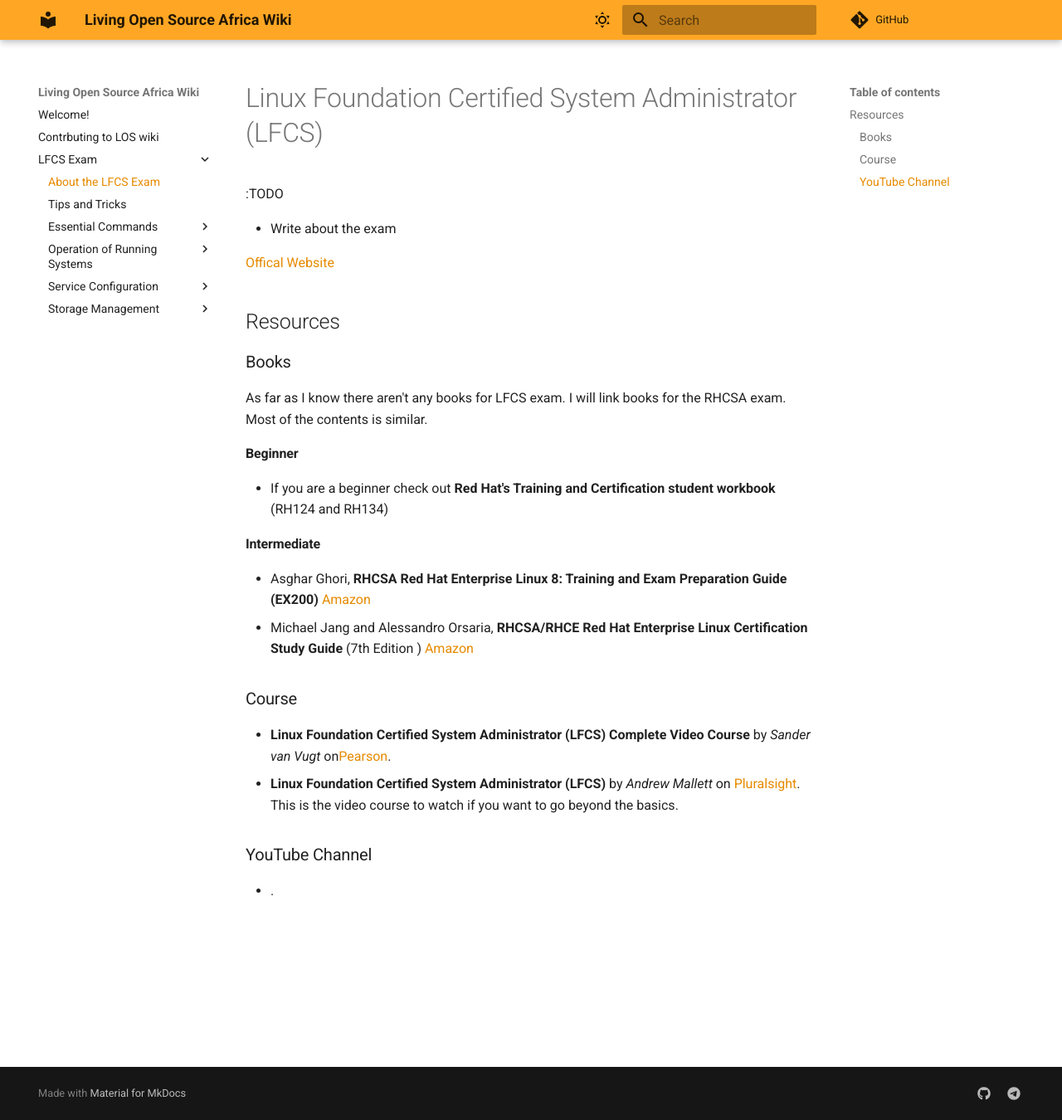
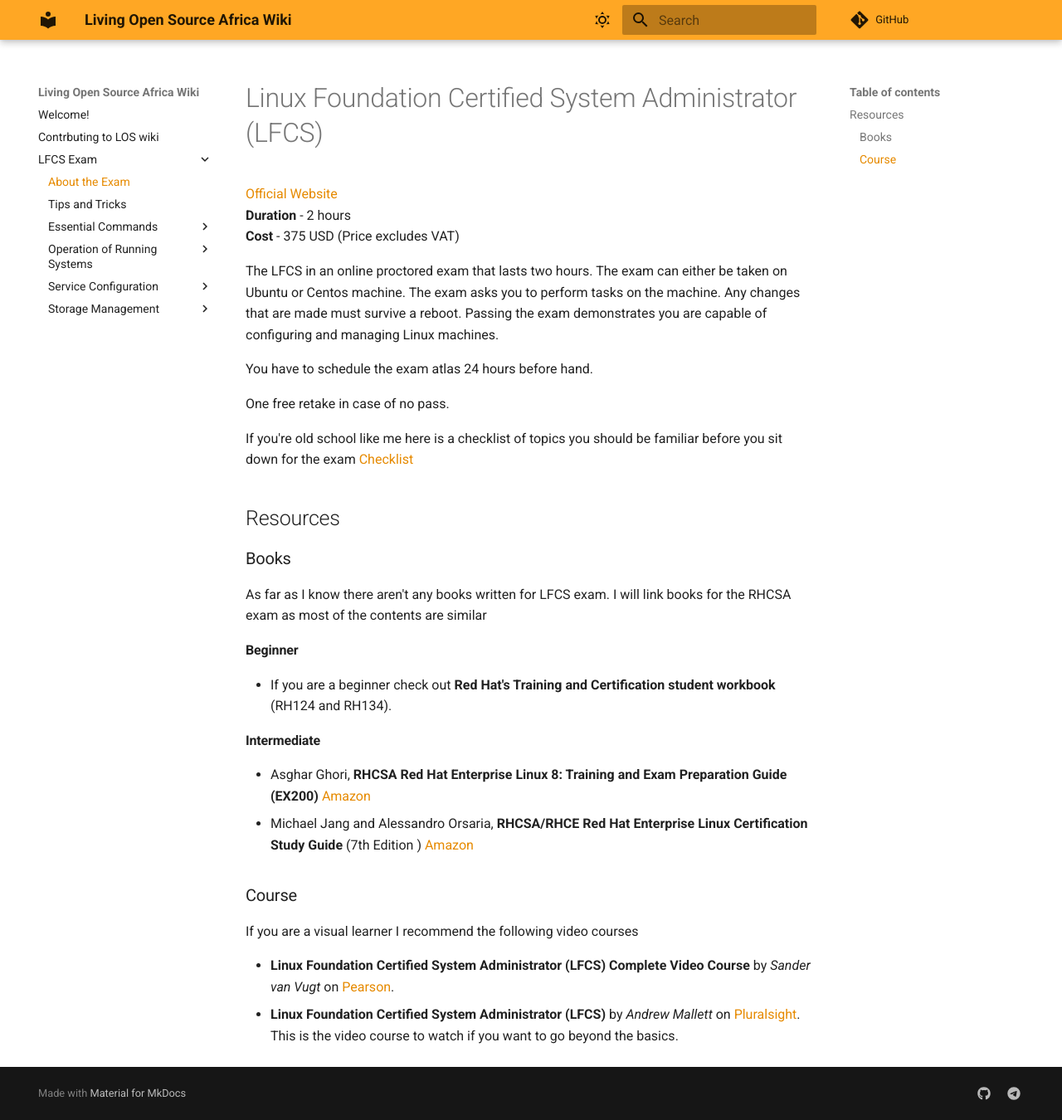
Before and after one commit to living-opensource-africa/wiki, an MkDocs documentation site: the page built from docs/LFCS Exam/lfcs-exam.md, in a window 1280 px wide and 1350 px high. Shown: the whole window at 83% size. Built offline with MkDocs 1.6.1 and Material for MkDocs 9.7.7, drawn with Linux system fonts in a browser that asks for light colours; comment, search, counter and statistics services are not loaded.

Commit message:
docs: update lfcs exam introduction

```diff
--- a/docs/LFCS Exam/lfcs-exam.md
+++ b/docs/LFCS Exam/lfcs-exam.md
@@ -7,20 +7,24 @@
 ---
 
 # Linux Foundation Certified System Administrator (LFCS)
+[Official Website](https://training.linuxfoundation.org/certification/linux-foundation-certified-sysadmin-lfcs/)
+**Duration** - 2 hours
+**Cost** - 375 USD (Price excludes VAT)
 
-:TODO
+The LFCS in an online proctored exam that lasts two hours. The exam can either be taken on Ubuntu or Centos machine. The exam asks you to perform tasks on the machine. Any changes that are made must survive a reboot.  Passing the exam demonstrates you are capable of configuring and managing Linux machines.
 
-- Write about the exam
+You have to schedule the exam atlas 24 hours before hand.
 
+One free retake in case of no pass.
 
-[Offical Website](https://training.linuxfoundation.org/certification/linux-foundation-certified-sysadmin-lfcs/)
+If you're old school like me here is a checklist of topics you should be familiar before you sit down for the exam [Checklist](./LFCS_checklist.pdf)
 
 ## Resources
 ### Books
-As far as I know there aren't any books for LFCS exam. I will link books for the RHCSA exam. Most of the contents is similar.
+As far as I know there aren't any books written for LFCS exam. I will link books for the RHCSA exam as most of the contents are similar
 
 #### Beginner
--  If you are a beginner check out **Red Hat's Training and Certification student workbook** (RH124 and RH134)
+-  If you are a beginner check out **Red Hat's Training and Certification student workbook** (RH124 and RH134).
 
 #### Intermediate
 
@@ -28,9 +32,7 @@
 -  Michael Jang and Alessandro Orsaria, **RHCSA/RHCE Red Hat Enterprise Linux Certification Study Guide** (7th Edition ) [Amazon](https://www.amazon.com/RHCSA-Linux-Certification-Study-Seventh/dp/0071841962/)
 
 ### Course
+If you are a visual learner I recommend the following video courses
 
-- **Linux Foundation Certified System Administrator (LFCS) Complete Video Course** by *Sander van Vugt* on[Pearson](https://www.pearsonitcertification.com/store/linux-foundation-certified-system-administrator-lfcs-9780134783246).
+- **Linux Foundation Certified System Administrator (LFCS) Complete Video Course** by *Sander van Vugt* on [Pearson](https://www.pearsonitcertification.com/store/linux-foundation-certified-system-administrator-lfcs-9780134783246).
 - **Linux Foundation Certified System Administrator (LFCS)** by *Andrew Mallett* on [Pluralsight](https://www.pluralsight.com/paths/linux-foundation-certified-system-admin). This is the video course to watch if you want to go beyond the basics.
-
-### YouTube Channel
-- .
```
Also changed, not shown: other parts of docs/LFCS Exam/lfcs-exam.md (+1 -1 lines), 1 other file.
